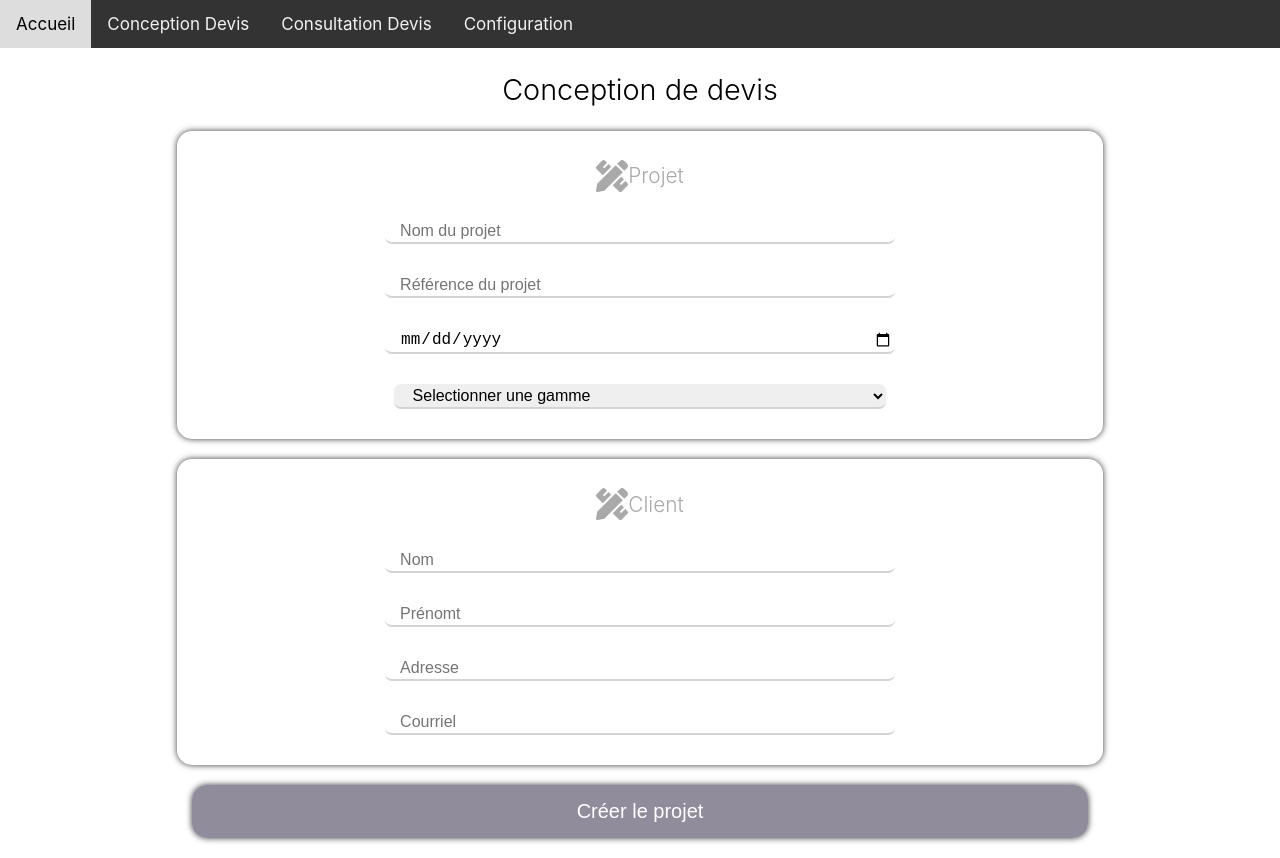
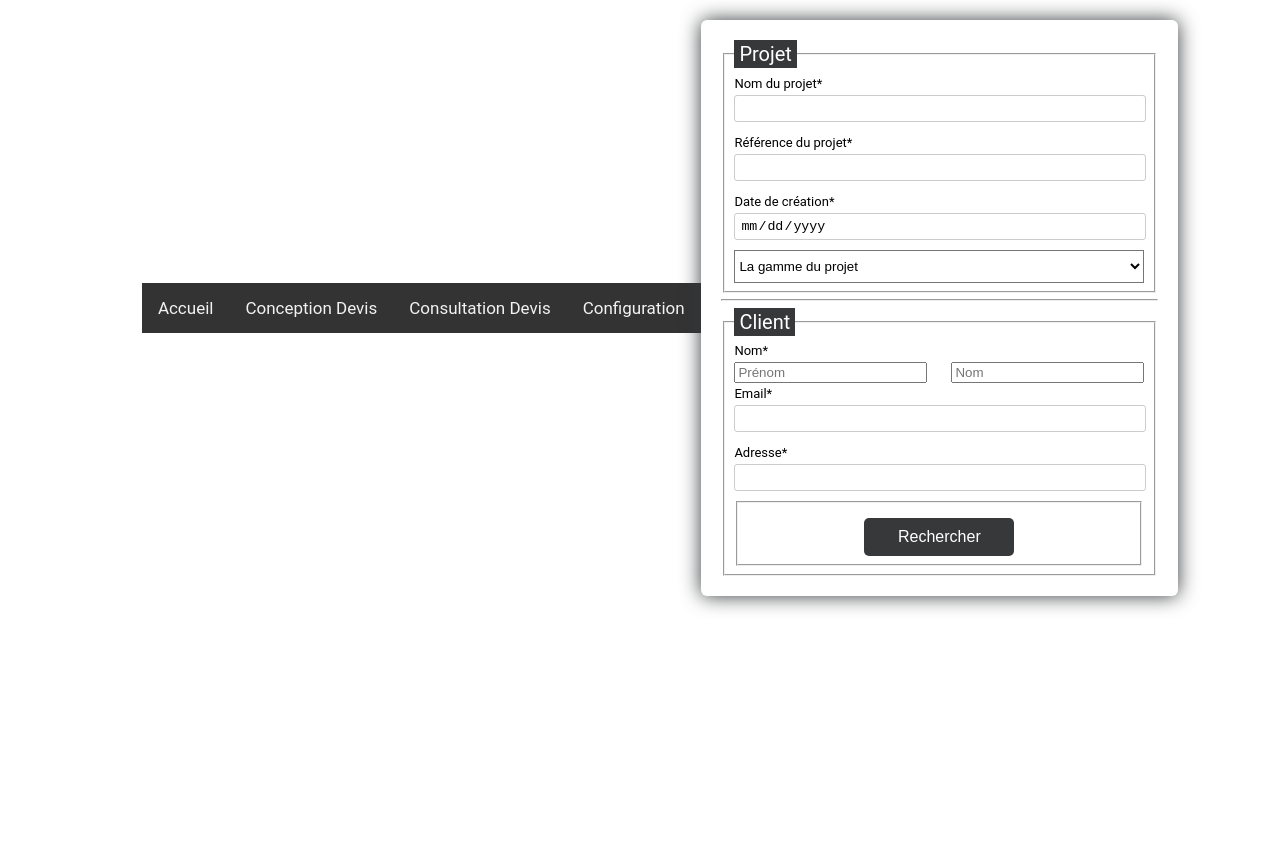
Before and after one commit to PaulGruson/madera_projet, a React (Create React App) app in the folder front-end/: page /conceptionprojet in a window 1280 px wide. After the commit the page ends 800 px from the top, so only its background shows below. Built offline with nearby package versions, Linux system fonts and the light colour scheme.

Commit message:
page conception

```diff
--- a/front-end/src/App.js
+++ b/front-end/src/App.js
@@ -17,7 +17,7 @@ function App() {
     <BrowserRouter>
       <Switch>
         <Route exact path="/accueil" component={Accueil} />
-        <Route exact path="/conceptionprojet" component={ConceptionProjet} />
+        <Route exact path="/conceptionprojet" component={ConceptionDevis} />
         <Route exact path="/conceptionproduit" component={ConceptionProduit} />
         <Route exact path="/consultation" component={Consultation} />
         <Route path="/" component={Accueil} />
--- a/front-end/src/Pages/Conception/ConceptionDevis.css
+++ b/front-end/src/Pages/Conception/ConceptionDevis.css
@@ -1,36 +1,145 @@
-    .conception{
+      /* --- Global ---   */
+
+      .conceptionDevis {
         display: flex;
-    flex-direction: column;
+        justify-content: center;
         align-items: center;
-    justify-content: center;
-    justify-content: space-between;
-    min-height: 90vh;
+        height: inherit;
+        padding: 20px;
+        font-family: Roboto, Arial, sans-serif;
+        font-size: 13px;
+        line-height: 22px;
         }
 
-    .conception-box-title{
-        display: flex;
-        flex-direction: row;
-        align-items: center;
+        .projet > form {
+        width: 100%;
+        padding: 20px;
+        border-radius: 6px;
+        background: #fff;
+        box-shadow: 0 0 20px 0  #36383a;
         }
 
-    .conception-input{
-        width: 55%;
-        margin: 15px;
-        padding: 2px;
-        padding-left: 15px;
-        border-width: 0px;
-        border-bottom-width: 2px;
-        border-radius: 7px;
-        border-color: lightgrey;
-        font-size: 16px;
+        /* --- titres ---   */
+
+        .field > legend {
+        color: #fff;
+        background-color: #36383a;
+        padding: 3px 5px;
+        font-size: 20px;
         }
 
+        /* --- Les input ---   */
 
-    .conception-input:focus
-    {
-        outline:  none;
+        .champ > input {
+        margin-bottom: 10px;
+        border: 1px solid #ccc;
+        border-radius: 3px;
+        width: calc(100% - 10px);
+        padding: 5px;
         }
 
+        .item:hover p, .item:hover i, input:hover::placeholder {
+        color:#36383a;
+        }
+
+        .item input:hover {
+        border: 1px solid transparent;
+        box-shadow: 0 0 6px 0 #36383a;
+        color:#36383a;
+        }
+
+        /* --- Calendrier ---  */
+
+        .champ > .item i, input[type="date"]::-webkit-calendar-picker-indicator {
+        position: absolute;
+        font-size: 20px;
+        color: #36383a;
+        }
+
+        .champ > [type="date"]::-webkit-calendar-picker-indicator {
+        right: 1%;
+        z-index: 2;
+        opacity: 0;
+        cursor: pointer;
+        }
+
+        .champ > input[type="date"]::-webkit-inner-spin-button {
+        display: none;
+        }
+
+        .champ > input[type="date"] {
+        padding: 4px 5px;
+        }
+
+        /* --- Les boutons ---  */
+
+        .btn-block {
+        margin-top: 10px;
+        text-align: center;
+        }
+
+        .btn-block > button {
+        width: 150px;
+        padding: 10px;
+        border: none;
+        border-radius: 5px;
+        background: #36383a;
+        font-size: 16px;
+        color: #fff;
+        cursor: pointer;
+        }
+
+        .btn-block > button:hover {
+        background: #36383a;
+        }
+
+        /* --- Le select ---  */
+
+        .selectGamme > select {
+         width: 100%;
+        padding: 7px 0;
+        background: transparent;
+        }
+
+        /* --- Les items ---  */
+
+        .item {
+        position: relative;
+        margin: 10px 0;
+        }
+
+        .item span {
+        color: red;
+        }
+
+        .item i {
+        right: 2%;
+        top: 30px;
+        z-index: 1;
+        }
+
+        /* --- Les inputs nom et prénom ---  */
+
+        @media (min-width: 568px) {
+        .name-item {
+        display: flex;
+        flex-wrap: wrap;
+        justify-content: space-between;
+        }
+
+        .name-item input,.name-item div {
+        width: calc(50% - 20px);
+        }
+
+        .name-item div input {
+        width:97%;
+        }
+
+        .name-item div label {
+        display:block;
+        padding-bottom:5px;
+        }
+    }
 
 
 
--- a/front-end/src/Pages/Conception/ConceptionDevis.js
+++ b/front-end/src/Pages/Conception/ConceptionDevis.js
@@ -9,60 +9,61 @@ function ConceptionDevis(props) {
     } = props
 
     return (
-        <body>
+        <div className="conceptionDevis">
             < BarreNavigation />
-            <div class="testbox">
+            <div className="projet">
                 <form action="/">
-                    <hr/><hr/>
-                    <fieldset>
+                    <fieldset className="field">
                         <legend>Projet</legend>
-                        <div class="item">
+                        <div class="item" className="champ">
                             <label for="name">Nom du projet<span>*</span></label>
-                            <input id="name" type="text" name="text" required />
+                            <input id="name" type="text" name="nomProjet" required />
                         </div>
-                        <div class="item">
-                            <label for="address">Référence du projet<span>*</span></label>
-                            <input id="address" type="text" name="text" required />
+                        <div class="item" className="champ">
+                            <label for="referenceProjet">Référence du projet<span>*</span></label>
+                            <input id="referenceProjet" type="text" name="refProjet" required />
                         </div>
-                        <div class="item">
-                            <label for="bdate">Date de création<span>*</span></label>
-                            <input id="bdate" type="date" name="bdate" required />
+                        <div class="item" className="champ">
+                            <label for="date">Date de création<span>*</span></label>
+                            <input id="date" type="date" name="bdate" required />
                             <i class="fas fa-calendar-alt"></i>
                         </div>
+                        <div className="selectGamme champ">
                             <select>
                                 <option selected value="" disabled selected>La gamme du projet</option>
                                 <option value="1">Gamme premium</option>
                                 <option value="2">Gamme standard</option>
                                 <option value="3">Gamme eco</option>
                             </select>
+                        </div>
                     </fieldset>
                     <hr />
-                    <fieldset>
+                    <fieldset className="field">
                         <legend>Client</legend>
-                        <div class="item">
+                        <div class="item" className="champ">
                             <label for="name">Nom<span>*</span></label>
                             <div class="name-item">
-                                <input id="name" type="text" name="name" placeholder="Prénom" required />
+                                <input id="prenom" type="text" name="prenom" placeholder="Prénom" required />
                                 <input id="name" type="text" name="name" placeholder="Nom" required />
                             </div>
                         </div>
-                        <div class="item">
+                        <div class="item" className="champ">
                             <label for="email">Email<span>*</span></label>
-                            <input id="email" type="text" name="text" required />
+                            <input id="email" type="text" name="email" required />
                         </div>
-                        <div class="item">
-                            <label for="position">Adresse<span>*</span></label>
-                            <input id="position" type="text" name="text" required />
+                        <div class="item" className="champ">
+                            <label for="adresse">Adresse<span>*</span></label>
+                            <input id="adresse" type="text" name="adresse" required />
                         </div>
-                        <fieldset>
-                            <div class="btn-block">
+                        <fieldset className="field">
+                            <div className="btn-block">
                                 <button type="submit" href="/">Rechercher</button>
                             </div>
                         </fieldset>
                     </fieldset>
                 </form>
             </div>
-        </body>
+        </div>
     )
 }
 
```
Also changed, not shown: 1 other file (tests, documents, lock files or other folders). Lines whose indentation alone changed are shown as unchanged.
